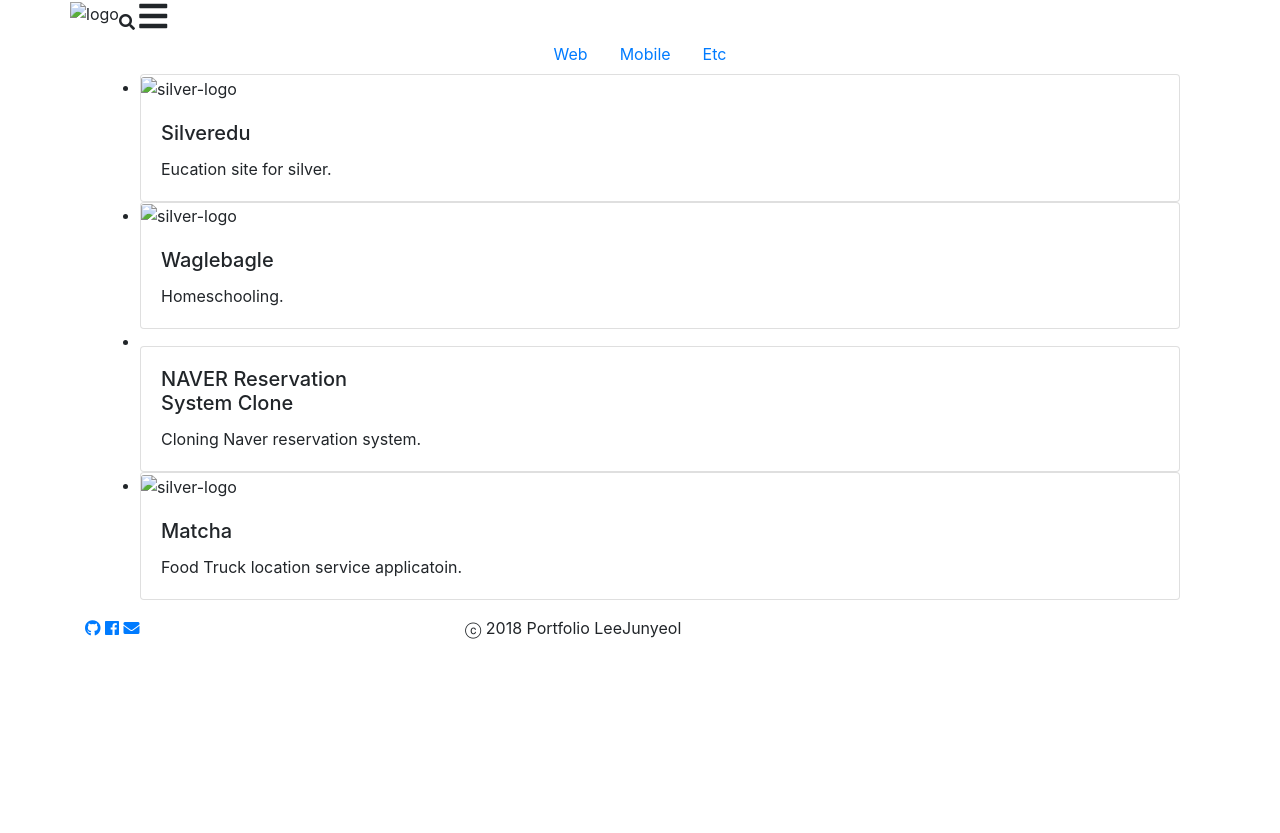
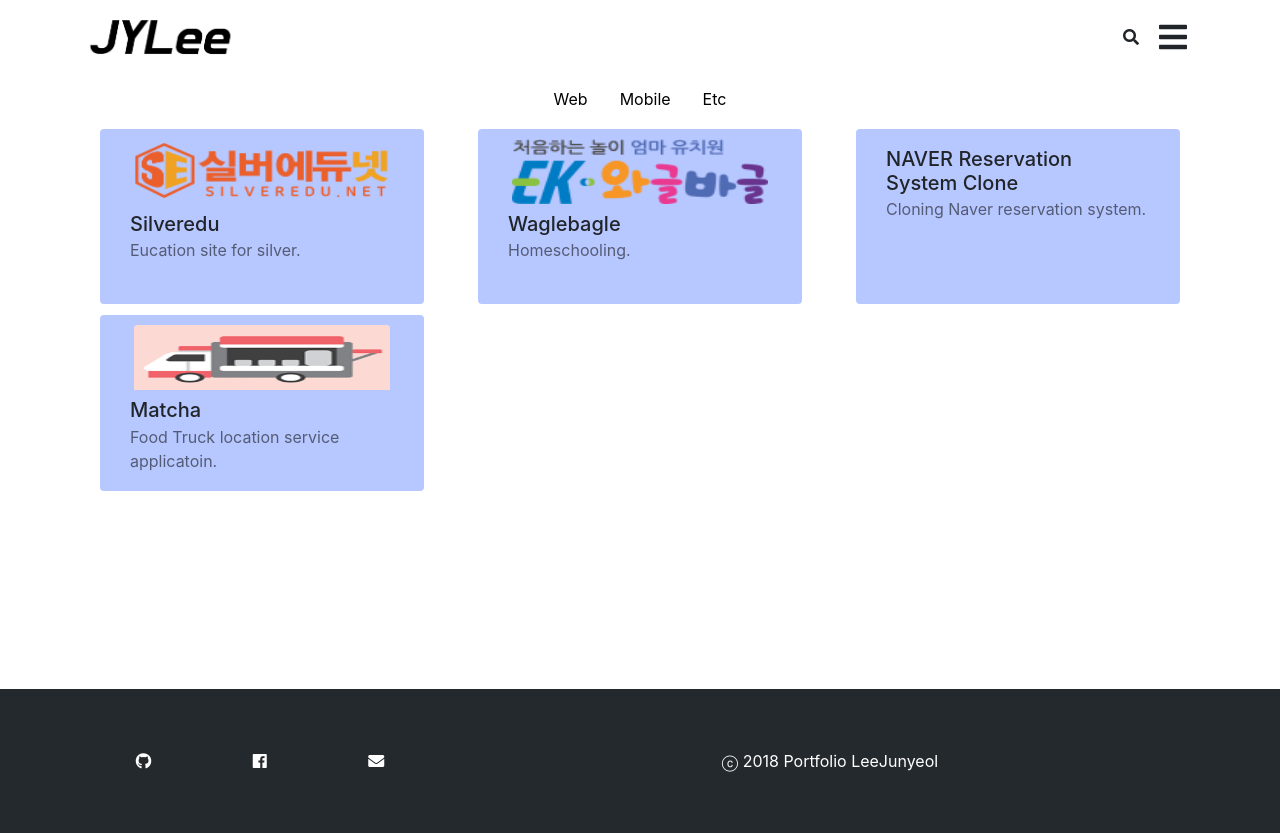
Before and after one commit to danjun211/udacity-portfolio, a plain HTML site: page index.html in a window 1280 px wide. Before the commit the page ends 800 px from the top, so only its background shows below. Drawn offline with nearby package versions, Linux system fonts and the light colour scheme; the site is published under a folder, as on GitHub Pages, so addresses that start at the root find nothing.

Commit message:
correct paths

```diff
--- a/index.html
+++ b/index.html
@@ -7,13 +7,13 @@
   <title>Portfolio LeeJunyeol</title>
   <link rel="stylesheet" href="https://stackpath.bootstrapcdn.com/bootstrap/4.1.0/css/bootstrap.min.css" integrity="sha384-9gVQ4dYFwwWSjIDZnLEWnxCjeSWFphJiwGPXr1jddIhOegiu1FwO5qRGvFXOdJZ4" crossorigin="anonymous">
   <link rel="stylesheet" href="https://use.fontawesome.com/releases/v5.1.0/css/all.css" integrity="sha384-lKuwvrZot6UHsBSfcMvOkWwlCMgc0TaWr+30HWe3a4ltaBwTZhyTEggF5tJv8tbt" crossorigin="anonymous">
-  <link rel="stylesheet" href="/css/styles.css">
+  <link rel="stylesheet" href="./css/styles.css">
 </head>
 <body>
   <div class="container">
     <header class="row">
       <div class="logo">
-          <img id="logo-img" src="/images/logo.png" alt="logo" />
+          <img id="logo-img" src="./images/logo.png" alt="logo" />
       </div>
       <div class="menu">
           <i class="fas fa-search fa-1x"></i>
@@ -32,7 +32,7 @@
         <li class="card-list-item">
             <div class="card" data-href="http://www.silveredu.net/">
               <div class="card-top">
-                  <img class="card-img-top" src="/images/silver-logo.png" alt="silver-logo">
+                  <img class="card-img-top" src="./images/silver-logo.png" alt="silver-logo">
               </div>
               <div class="card-body">
                 <h5 class="card-title">Silveredu</h5>
@@ -45,7 +45,7 @@
         <li class="card-list-item">
             <div class="card" data-href="http://www.waglebagle.net/">
                 <div class="card-top">
-                    <img class="card-img-top" src="/images/waglebagle-logo.png" alt="silver-logo">
+                    <img class="card-img-top" src="./images/waglebagle-logo.png" alt="silver-logo">
                 </div>
                 <div class="card-body">
                   <h5 class="card-title">Waglebagle</h5>
@@ -58,7 +58,7 @@
           <li class="card-list-item">
               <div class="card" data-href="https://github.com/yeolsa/reservation-system">
                   <div class="card-top">
-                      <!-- <img class="card-img-top" src="/images/icons8-web-design-64.png" alt="silver-logo"> -->
+                      <!-- <img class="card-img-top" src="./images/icons8-web-design-64.png" alt="silver-logo"> -->
                   </div>
                   <div class="card-body">
                     <h5 class="card-title">NAVER Reservation <br> System Clone</h5>
@@ -71,7 +71,7 @@
             <li class="card-list-item">
                 <div class="card" data-href="https://github.com/yeolsa/JJBrosMatchaApp">
                     <div class="card-top">
-                        <img class="card-img-top" src="/images/matcha-logo.png" alt="silver-logo">
+                        <img class="card-img-top" src="./images/matcha-logo.png" alt="silver-logo">
                     </div>
                     <div class="card-body">
                       <h5 class="card-title">Matcha</h5>
```
